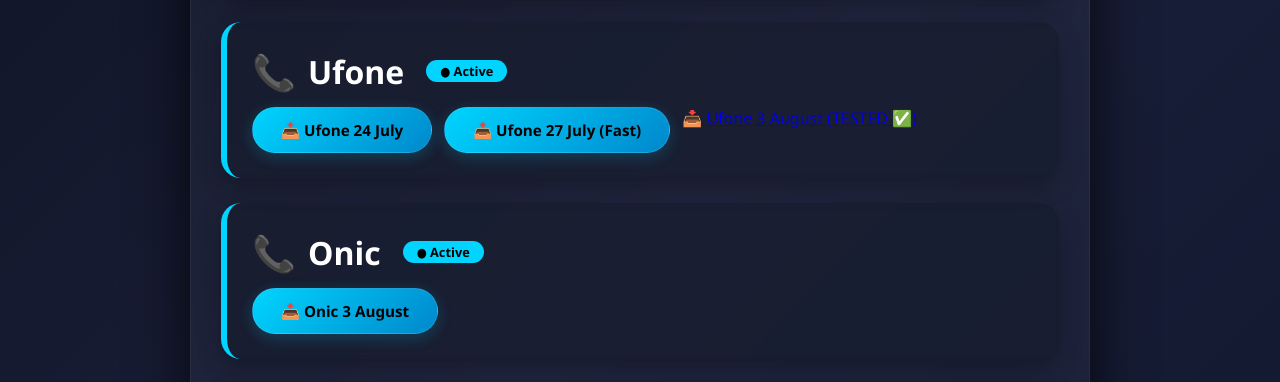
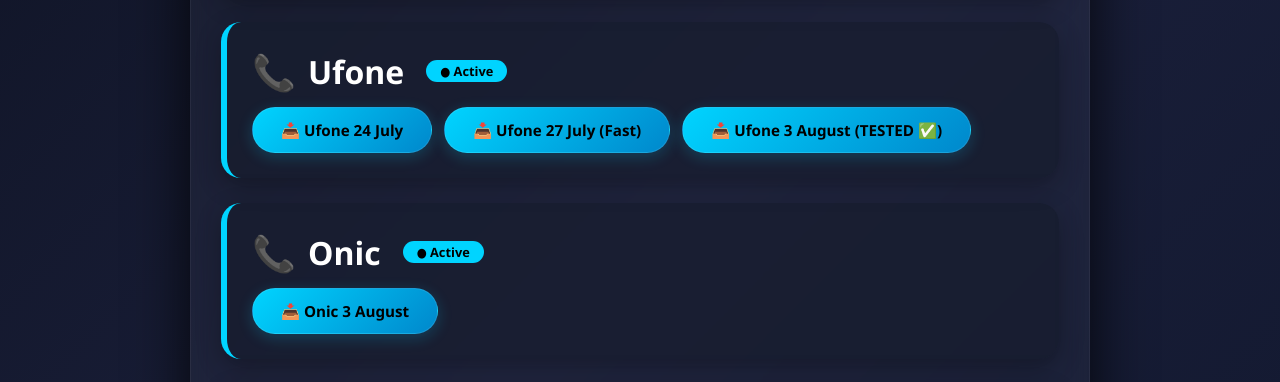
Before and after one commit to 5usama/Huhu, a plain HTML site: page index.html in a window 1280 px wide. Shown: the part 900-1282 px from the top of the page. Drawn offline with Linux system fonts and the light colour scheme.

Commit message:
Fix HTML syntax for Ufone 3 August link

```diff
--- a/index.html
+++ b/index.html
@@ -397,7 +397,7 @@
             <div class="files-list">
                 <a href="https://drive.google.com/file/d/1XVKauDSoXok801cmbMn9A-iSUamzgLJv/view?usp=drivesdk" class="file-btn">📥 Ufone 24 July</a>
                 <a href="https://drive.google.com/file/d/1-doreiD4mKvKeGcGl4TiVpqu9v6amp79/view?usp=drivesdk" class="file-btn">📥 Ufone 27 July (Fast)</a>
-                <a href="https://d.uguu.se/azeqtJww.hc" class "file-btn">📥 Ufone 3 August (TESTED ✅)</a>
+                <a href="https://d.uguu.se/azeqtJww.hc" class="file-btn">📥 Ufone 3 August (TESTED ✅)</a>
             </div>
         </div>
 
```
